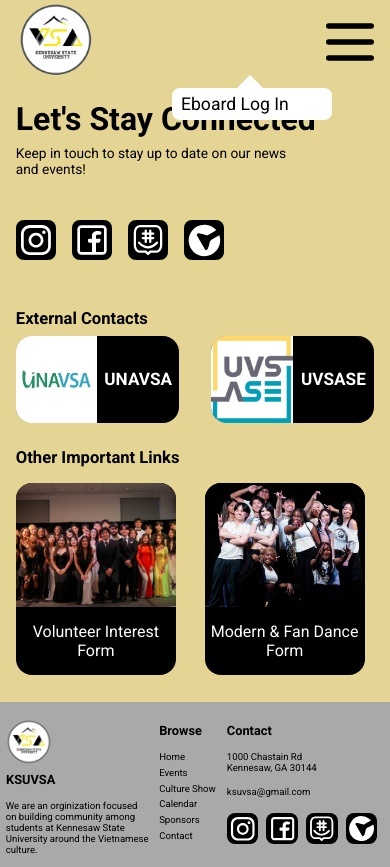
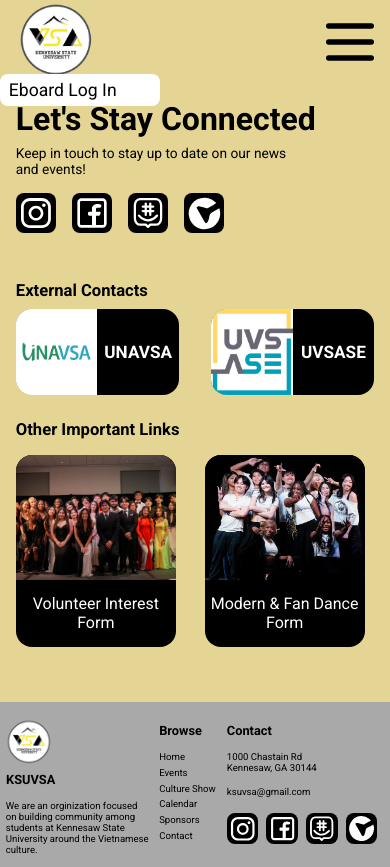
Before and after one commit to SayeGorgor/ksuvsa, a React (Vite) app: page /contact in a window 390 px wide. Both pictures are taken after a click on the element 56 px from the left and 42 px from the top of the page. Built offline with nearby package versions, Linux system fonts and the light colour scheme; a web font is replaced by a local one.

Commit message:
fixed logo window on small screens and login field dimensions on small screens

```diff
--- a/src/components/LoginField.css
+++ b/src/components/LoginField.css
@@ -101,3 +101,15 @@
     background-color: gray;
     cursor: pointer;
 }
+
+/* MEDIA QUERIES */
+    @media(max-width:550px) {
+        #login-form-container {
+            width: 80vw;
+            height: auto;
+        }
+
+        #login-form-container a {
+            margin-bottom: 3rem;
+        }
+    }
--- a/src/components/LogoWindow.css
+++ b/src/components/LogoWindow.css
@@ -1,31 +1,29 @@
 #logo-window-container {
-    position: relative;
-    display: none;
-}
-
-#logo-window-container.visible {
-    display: block;
-}
-
-#logo-window {
     display: flex;
     flex-direction: column;
     position: fixed;
-    top: 5.5em;
-    left: 44.15%;
+    top: 4.65em;
+    /* left: 44.15%; */
     height: 2em;
     width: 10em;
     background-color: white;
     border-radius: .5em;
+    opacity: 0;
+    pointer-events: none;
     z-index: 6;
 }
 
-#logo-window:hover {
+#logo-window-container.visible {
+    opacity: 1;
+    pointer-events: auto;
+}
+
+#logo-window-container:hover {
     cursor: pointer;
     background-color: lightgray;
 }
 
-#logo-window::after {
+/* #logo-window-container::after {
     content: '';
     position: absolute;
     height: 0;
@@ -36,9 +34,9 @@
     border-left: .9em solid transparent;
     border-right: .9em solid transparent;
     border-top: .9em solid white;
-}
+} */
 
-#logo-window p {
+#logo-window-container p {
     font-family: 'Roboto';
     font-size: 1.1em;
     margin-top: auto;
--- a/src/components/LogoWindow.jsx
+++ b/src/components/LogoWindow.jsx
@@ -41,12 +41,20 @@ const LogoWindow = () => {
         }
     }, [showLogoWindow]);
 
+    //Reset logo window's position on smaller screens
+    // useEffect(() => {
+    //     const screenWidth = window.innerWidth;
+    //     const assignLogoWindowPosition = () => {
+
+    //     }
+    // })
+
     return(
-        <div id='logo-window-container' className={showLogoWindow ? 'visible' : ''}
+        <div id='logo-window-container'
+             className={showLogoWindow ? 'visible' : ''}
+             onClick={handleEboardLoginClick}
              ref={logoWindowRef}>
-            <div id='logo-window' onClick={handleEboardLoginClick}>
-                <p>Eboard Log In</p>
-            </div>
+            <p>Eboard Log In</p>
         </div>
     );
 }
--- a/src/components/NavBar.css
+++ b/src/components/NavBar.css
@@ -88,13 +88,18 @@
     display: none;
 }
 
+#logo-window {
+    position: fixed;
+    left: 100%;
+}
+
 /* Overlay */
 #screen-overlay {
     display: none;
     position: fixed;
     width: 100vw;
     height: 100vh;
-    background-color: rgba(0, 0, 0, 0.222);
+    background-color: rgba(0, 0, 0, 0.733);
     z-index: 10;
 }
 
--- a/src/components/NavBar.jsx
+++ b/src/components/NavBar.jsx
@@ -18,7 +18,12 @@ const NavBar = () => {
 
     //Functions
     const handleLogoClick = (e) => {
+        const logoWindow = document.getElementById('logo-window-container');
+        const logoLeft = document.getElementById('logo-container').getBoundingClientRect().left;
+        console.log(logoWindow);
+
         e.stopPropagation();
+        logoWindow.style.left = `${Math.max(0, logoLeft - 20)}px`;
         dispatch(setShowLogoWindow(true));
         console.log('Show Logo: ', showLogoWindow);
     }
@@ -58,6 +63,16 @@ const NavBar = () => {
 
         return () => window.removeEventListener('scroll', handleScroll);
     }, []);
+
+    // useEffect(() => {
+    //     if(showLogoWindow) {
+    //         const logoWindow = document.getElementById('logo-window');
+    //         const logoLeft = document.getElementById('logo-container').getBoundingClientRect().left;
+    //         console.log('Logo Left: ', logoLeft);
+
+    //         if(logoWindow) logoWindow.style.left = `${logoLeft}px`;
+    //     }
+    // }, [showLogoWindow]);
 
     return(
         <>
--- a/src/pages/ContactPage.css
+++ b/src/pages/ContactPage.css
@@ -279,7 +279,8 @@
     }
 
     #social-media-links-section {
-        margin-top: 1rem;
+        margin-top: 0;
+        margin-bottom: 0;
     }
 
     #right-column {
@@ -292,6 +293,7 @@
 
     #contact-header h2 {
         font-size: clamp(.86rem, calc((3vw + 1rem) / 2.3), 1.3rem);
+        margin-bottom: 0;
     }
 
     #right-column h3 {
--- a/src/pages/HomePage.jsx
+++ b/src/pages/HomePage.jsx
@@ -1,6 +1,5 @@
 import React, { useState } from 'react';
 import Arrow from '../assets/eboard_arrow.svg?react';
-import { emToPx } from '../helpers/helpers';
 import './HomePage.css';
 
 const Home = () => {
```
